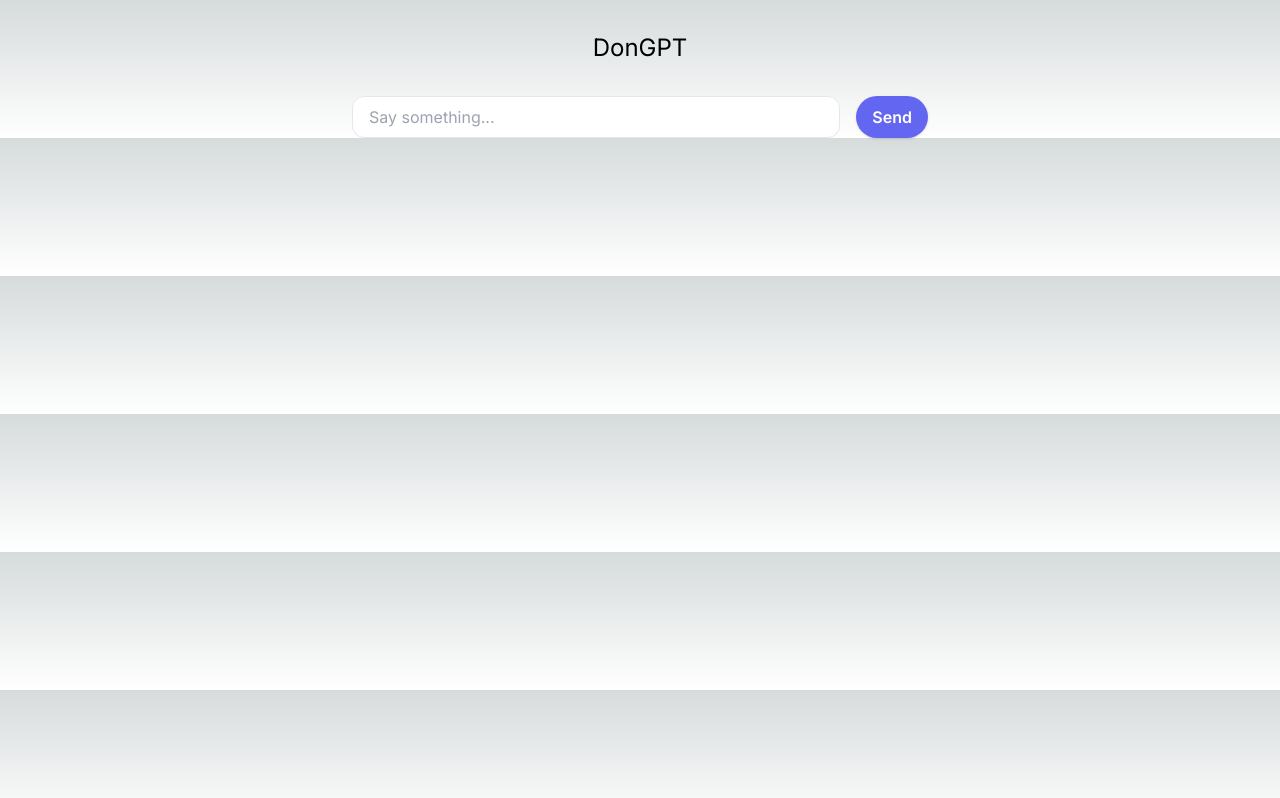
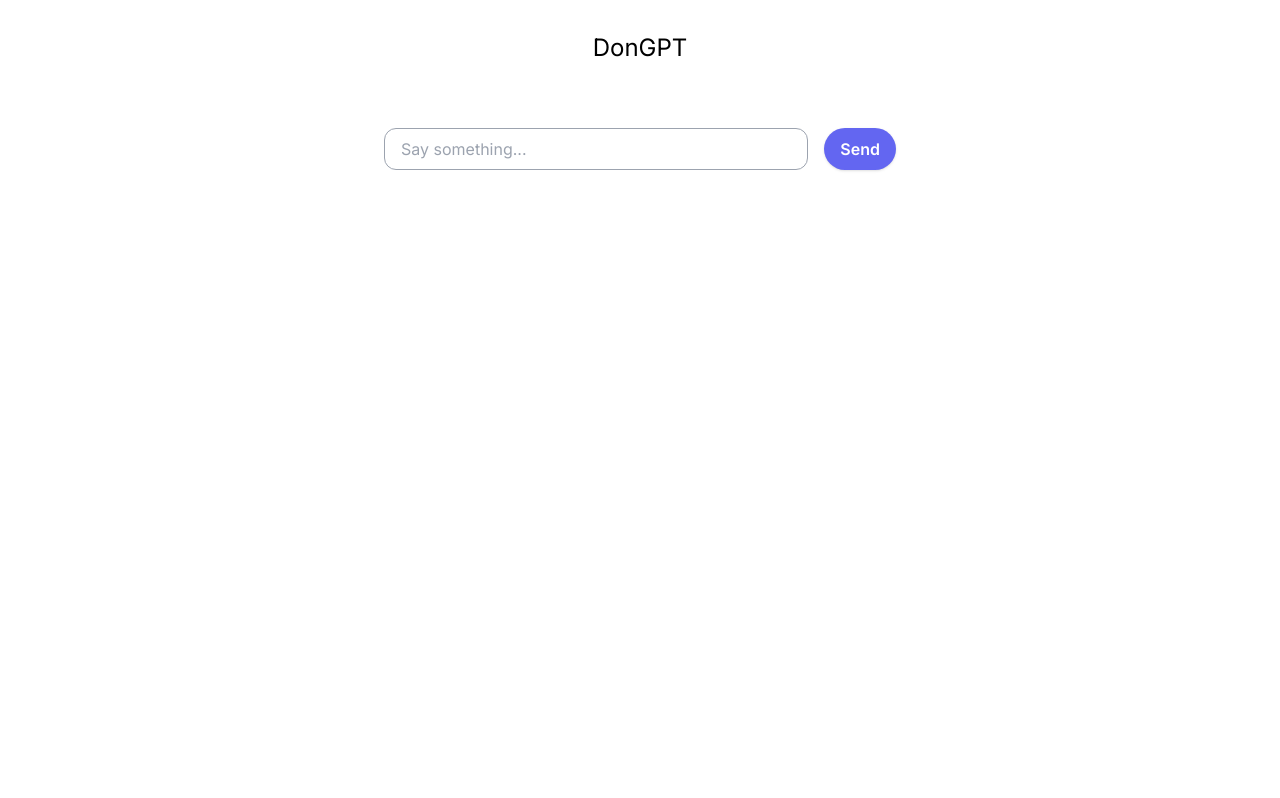
Before and after one commit to dwestland/don-gpt, a Next.js app: page / in a window 1280 px wide. Built offline with nearby package versions, Linux system fonts and the light colour scheme.

Commit message:
Update UI

```diff
--- a/src/app/chat.tsx
+++ b/src/app/chat.tsx
@@ -24,22 +24,22 @@ export default function Chat() {
           .map((m, index) => (
             <li key={index} className="py-4">
               {m.role === 'user' ? 'User: ' : 'DonGPT: '}
-              <span className="whitespace-pre-line">{m.content}</span>
+              <span className="text-xl whitespace-pre-line">{m.content}</span>
             </li>
           ))}
       </ul>
 
-      <form onSubmit={handleSubmit} className="flex gap-4">
+      <form onSubmit={handleSubmit} className="flex gap-4 p-8">
         <input
           spellCheck="true"
-          className="dark:bg-slate-800 w-full border rounded-xl border-slate/50 py-2 px-4"
+          className="w-full px-4 py-2 border border-gray-400 rounded-xl"
           type="text"
           placeholder="Say something..."
           value={input}
           onChange={handleInputChange}
         />
         <button
-          className="bg-indigo-500 text-white font-semibold shadow rounded-full px-4 disabled:bg-slate-400"
+          className="px-4 font-semibold text-white bg-indigo-500 rounded-full shadow disabled:bg-slate-400"
           type="submit"
         >
           Send
--- a/src/app/globals.css
+++ b/src/app/globals.css
@@ -3,25 +3,18 @@
 @tailwind utilities;
 
 :root {
-  --foreground-rgb: 0, 0, 0;
-  --background-start-rgb: 214, 219, 220;
-  --background-end-rgb: 255, 255, 255;
-}
+  :root {
+    --dark-color: hsl(0, 0%, 10%);
+    --light-color: hsl(0, 0%, 100%);
 
-@media (prefers-color-scheme: dark) {
-  :root {
-    --foreground-rgb: 255, 255, 255;
-    --background-start-rgb: 0, 0, 0;
-    --background-end-rgb: 0, 0, 0;
+    color: var(--dark-color);
+    background: var(--light-color);
+  }
+
+  @media (prefers-color-scheme: dark) {
+    :root {
+      color: var(--light-color);
+      background: var(--dark-color);
+    }
   }
 }
-
-body {
-  color: rgb(var(--foreground-rgb));
-  background: linear-gradient(
-      to bottom,
-      transparent,
-      rgb(var(--background-end-rgb))
-    )
-    rgb(var(--background-start-rgb));
-}
```
